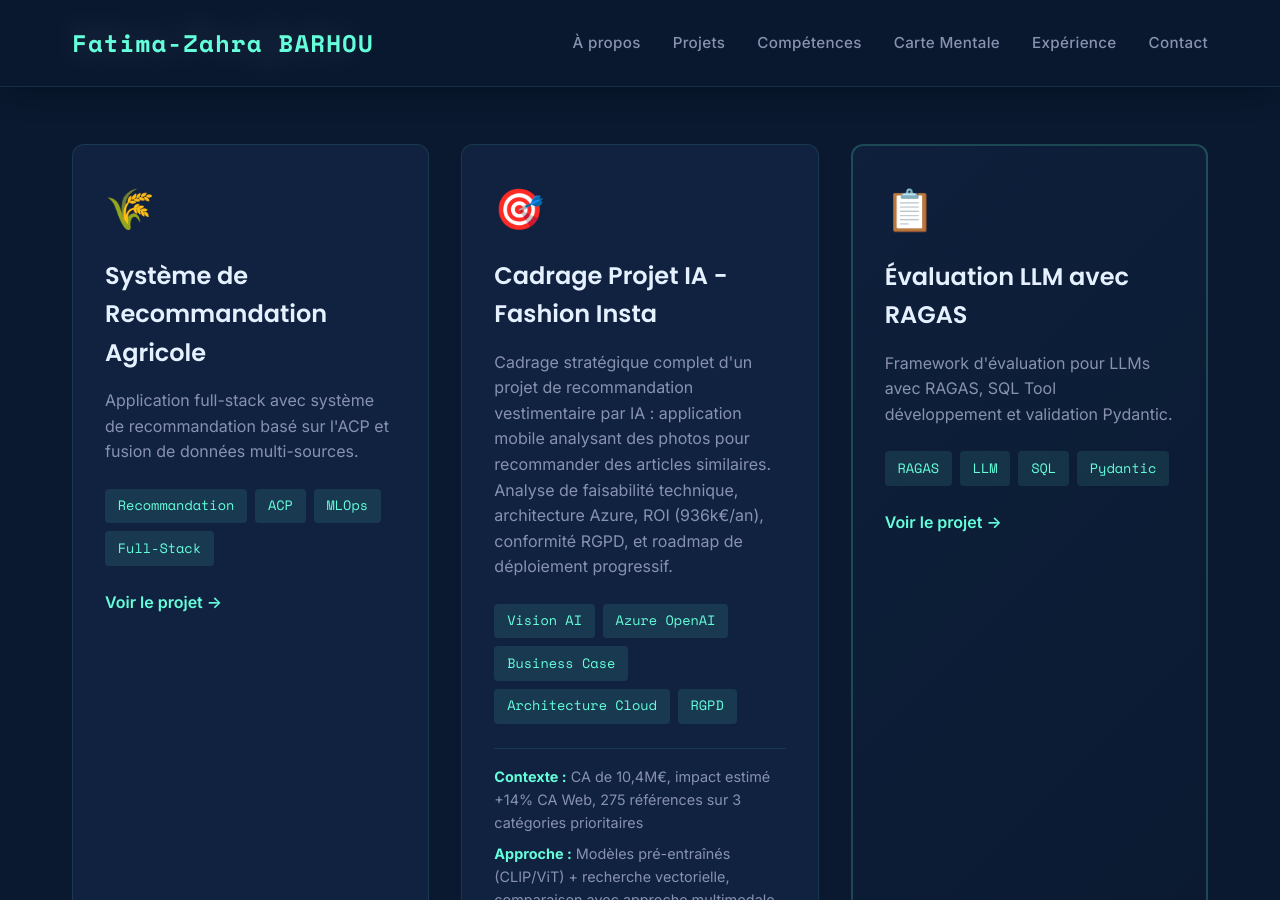
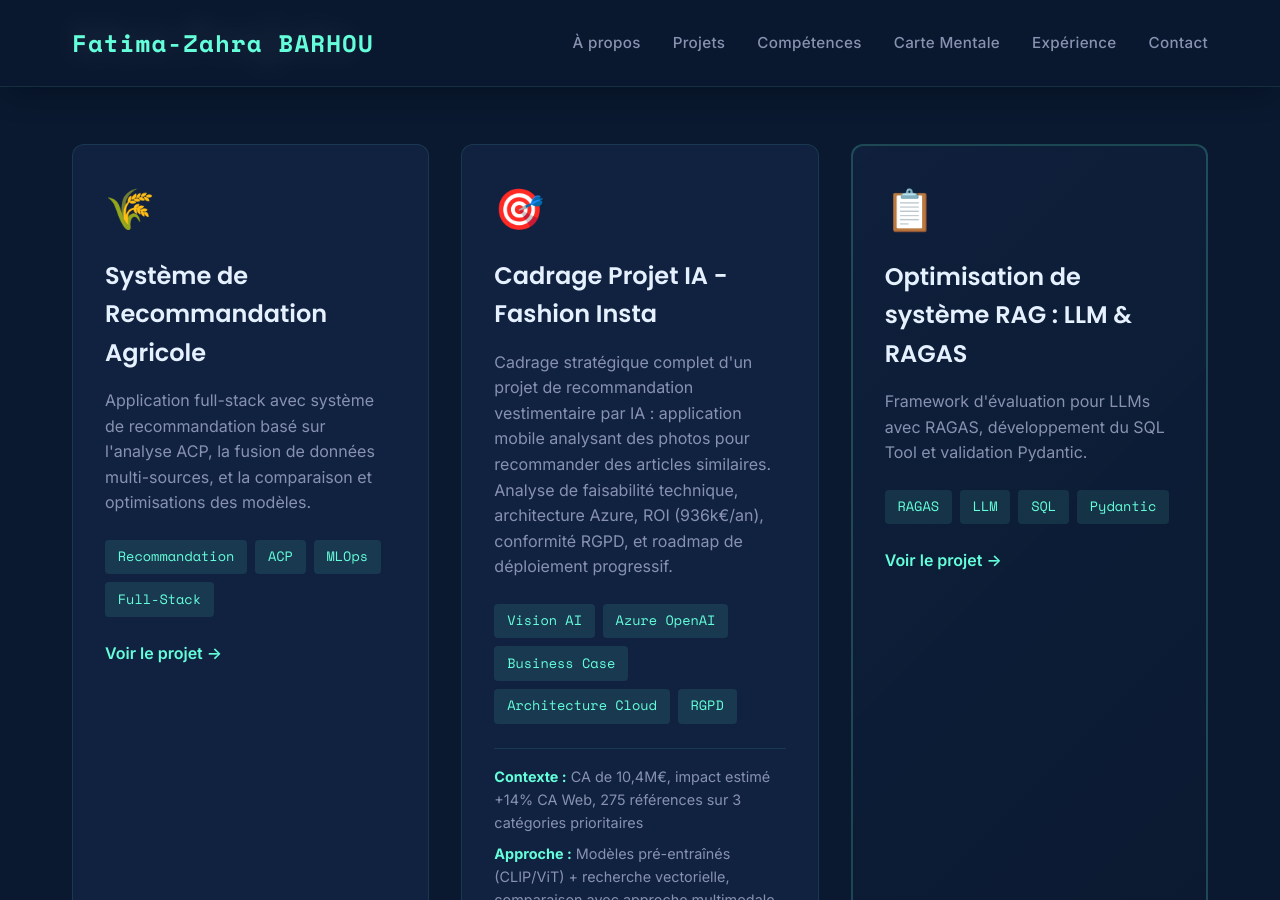
Before and after one commit to Fatima-ZahraB/Fatima-ZahraB.github.io, a Jekyll site: the page built from index.html, in a window 1280 px wide and 900 px high, scrolled down 1862 px. Built offline with Jekyll 4.4.1, drawn with Linux system fonts in a browser that asks for light colours; some of the changed text lies outside the part shown.

Commit message:
enrichissement contenu projets

```diff
--- a/index.html
+++ b/index.html
@@ -6,11 +6,11 @@ layout: default
 <section class="hero">
   <div class="hero-content">
     <span class="hero-tag">👋 Bonjour, je suis</span>
-    <h1>Fatima-Zahra <span class="text-gradient">Boukhriss</span></h1>
+    <h1>Fatima-Zahra <span class="text-gradient">BARHOU</span></h1>
     <h2>Data Scientist & Machine Learning Engineer</h2>
     <p>
       Passionnée par la résolution de problèmes complexes avec l'IA et le Machine Learning.
-      Forte de 8+ ans d'expérience en Finance, je transforme les données en solutions intelligentes.
+      Forte de 8+ ans d'expérience en Finance, je transforme les données en solutions intelligentes au service des utilisateurs.
     </p>
     <div class="cta-buttons">
       <a href="#projects" class="btn btn-primary">Découvrir mes projets</a>
@@ -75,7 +75,7 @@ layout: default
     <div class="project-card">
       <span class="project-icon">🌾</span>
       <h3>Système de Recommandation Agricole</h3>
-      <p>Application full-stack avec système de recommandation basé sur l'ACP et fusion de données multi-sources.</p>
+      <p>Application full-stack avec système de recommandation basé sur l'analyse ACP, la fusion de données multi-sources, et la comparaison et optimisations des modèles.</p>
       <div class="tech-stack">
         <span class="tech-tag">Recommandation</span>
         <span class="tech-tag">ACP</span>
@@ -118,8 +118,8 @@ layout: default
     <!-- Projet 10 -->
     <div class="project-card">
       <span class="project-icon">📋</span>
-      <h3>Évaluation LLM avec RAGAS</h3>
-      <p>Framework d'évaluation pour LLMs avec RAGAS, SQL Tool développement et validation Pydantic.</p>
+      <h3>Optimisation de système RAG : LLM & RAGAS</h3>
+      <p>Framework d'évaluation pour LLMs avec RAGAS, développement du SQL Tool et validation Pydantic.</p>
       <div class="tech-stack">
         <span class="tech-tag">RAGAS</span>
         <span class="tech-tag">LLM</span>
@@ -431,7 +431,7 @@ layout: default
   <div class="timeline">
 
     <div class="timeline-item">
-      <div class="timeline-date">2024 - Présent</div>
+      <div class="timeline-date">2025 - Présent</div>
       <h3>Data Scientist & ML Engineer</h3>
       <h4>Projets personnels & Formation continue</h4>
       <ul>
@@ -443,7 +443,7 @@ layout: default
     </div>
 
     <div class="timeline-item">
-      <div class="timeline-date">2016 - 2024</div>
+      <div class="timeline-date">2016 - 2025</div>
       <h3>Analyste Financier Senior</h3>
       <h4>Corporate Finance & Banking</h4>
       <ul>
```
Also changed, not shown: other parts of index.html (+2 -2 lines).
